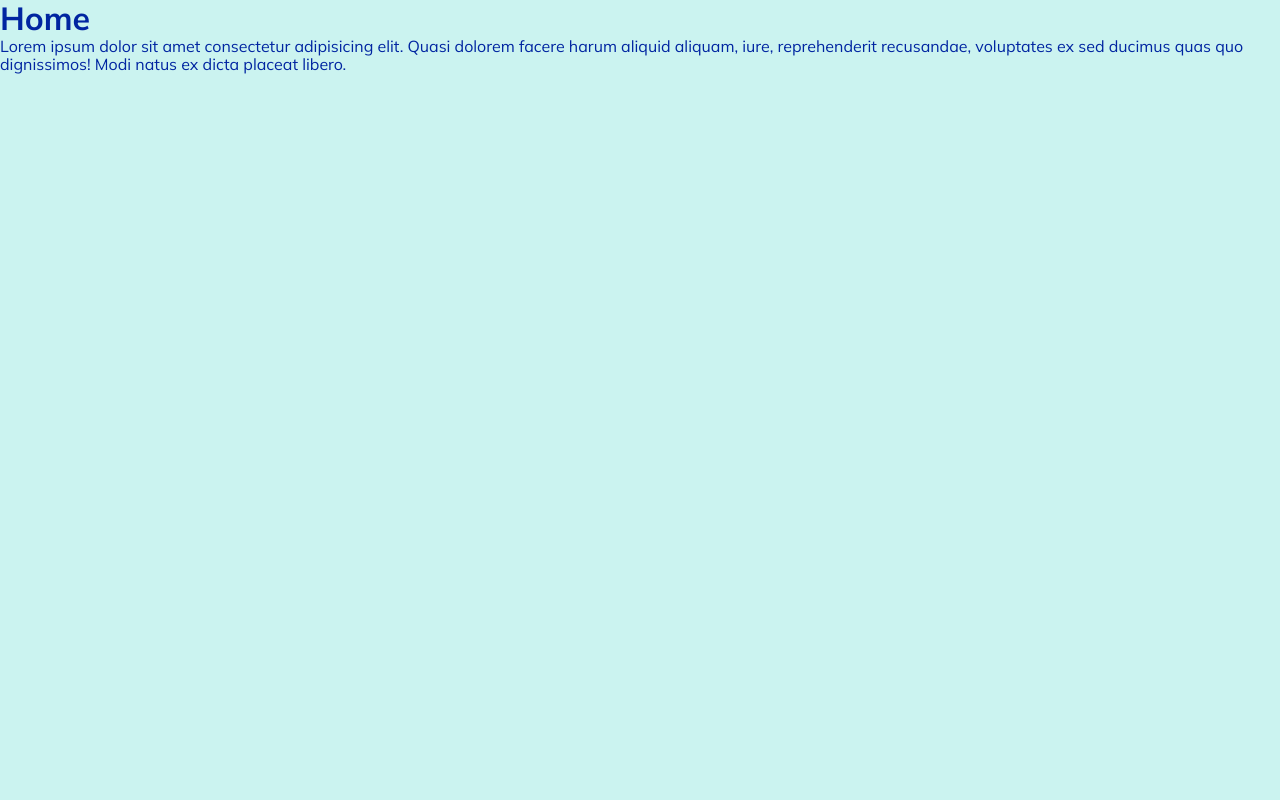
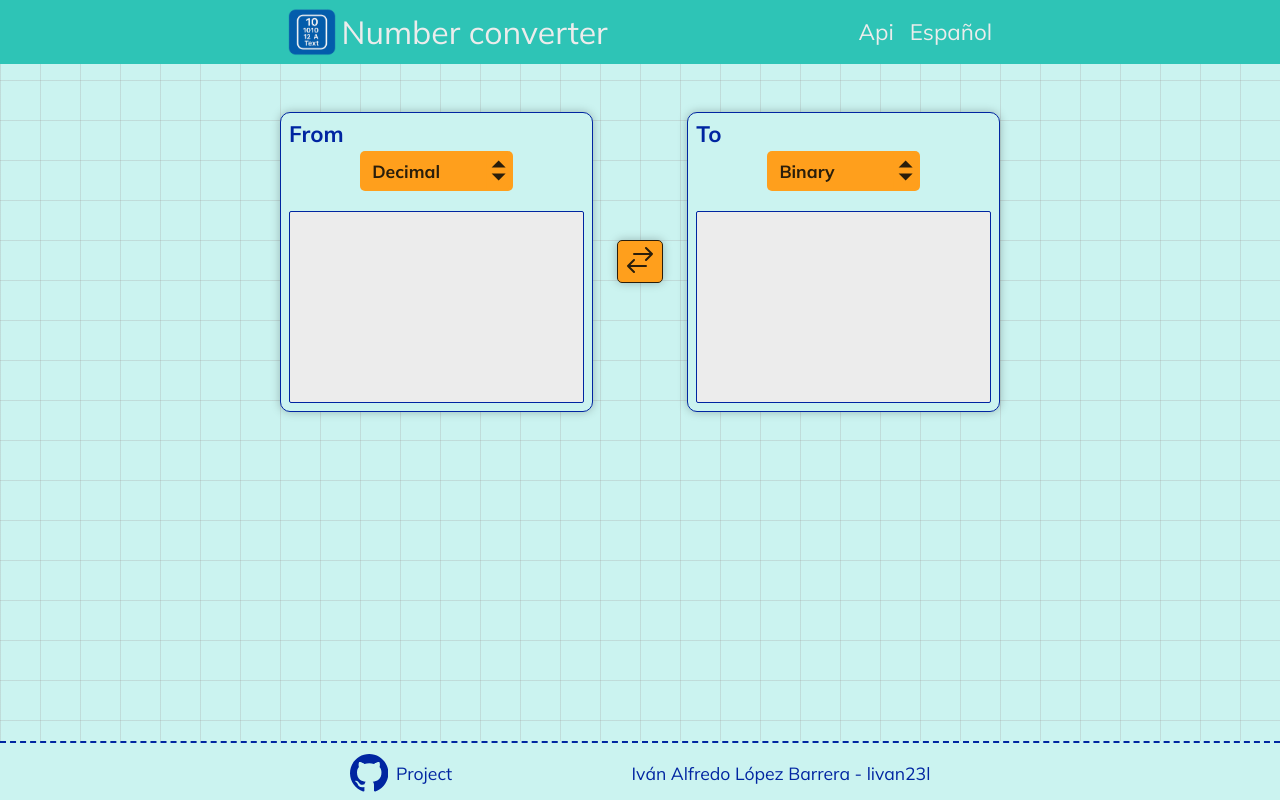
Before and after one commit to livan23l/NumberConverter, a website: page public/views/home.html in a window 1280 px wide. Drawn offline with Linux system fonts and the light colour scheme.

Commit message:
WIP: Creation of the main page styles and logic

```diff
--- a/public/css/app.css
+++ b/public/css/app.css
@@ -1,3 +1,4 @@
 @import url('./normalize.css');
 @import url('./initialization.css');
 @import url('./variables.css');
+@import url('./layout.css');
--- /dev/null
+++ b/public/css/home.css
@@ -0,0 +1,138 @@
+/* Converters styles */
+.converter {
+    width: 100%;
+    display: flex;
+    justify-content: space-between;
+    align-items: center;
+    gap: 1.5rem;
+}
+
+.converter__element {
+    flex: 1;
+    padding: 0.5rem;
+    border: 1.5px solid var(--text-primary);
+    border-radius: 10px;
+    background-color: var(--primary);
+    box-shadow: 0 0 10px #00000040;
+    display: flex;
+    flex-flow: column nowrap;
+    gap: 0.25rem;
+}
+
+.converter__title {
+    font-size: 1.4rem;
+    font-weight: bold;
+}
+
+.selected {
+    width: fit-content;
+    margin-inline: auto;
+    position: relative;
+    overflow: hidden;
+}
+
+.selected__element {
+    padding-block: 0.5rem;
+    padding-inline: 0.5rem 0.9rem;
+    background-color: var(--accent);
+    border-style: none;
+    border-radius: 5px;
+    color: var(--text-accent);
+    font-size: 1.1rem;
+    font-weight: bold;
+    cursor: pointer;
+}
+
+@-moz-document url-prefix() {
+  .selected__option {
+    font-family: Arial, sans-serif;
+  }
+}
+
+.selected__arrows {
+    width: 1.5rem;
+    height: 90%;
+    border-top-right-radius: 5px;
+    border-bottom-right-radius: 5px;
+    background-color: var(--accent);
+    position: absolute;
+    top: 50%;
+    right: 0;
+    translate: -10% -50%;
+    pointer-events: none;
+}
+
+.selected__arrows::before,
+.selected__arrows::after {
+    --size: 0.45rem;
+    display: block;
+    content: "";
+    width: 0;
+    height: 0;
+    position: absolute;
+    top: 50%;
+    left: 50%;
+    translate: -50% -50%;
+}
+
+.selected__arrows::before {
+    border-left: var(--size) solid transparent;
+    border-right: var(--size) solid transparent;
+    border-bottom: var(--size) solid var(--text-accent);
+    top: 32.5%;
+}
+
+.selected__arrows::after {
+    border-left: var(--size) solid transparent;
+    border-right: var(--size) solid transparent;
+    border-top: var(--size) solid var(--text-accent);
+    top: 67.5%;
+}
+
+.converter__textarea {
+    width: 100%;
+    height: 12rem;
+    margin-top: 1rem;
+    padding: 0.35rem 0.5rem;
+    border: 1.2px solid var(--text-primary);
+    border-radius: 2px;
+     background-color: var(--text-secondary);
+    font-size: 1.1rem;
+    font-weight: bold;
+    color: inherit;
+    resize: none;
+}
+
+.converter__textarea:disabled {
+    cursor: no-drop;
+}
+
+.converter__change {
+    width: fit-content;
+    height: fit-content;
+    padding: 0.25rem 0.45rem;
+    border-style: none;
+    background-color: transparent;
+    box-shadow: 0 0 10px #00000040;
+    border-radius: 5px;
+    position: relative;
+}
+
+.converter__change::before {
+    content: "";
+    border: 1.5px solid var(--text-accent);
+    border-radius: inherit;
+    background-color: var(--accent);
+    position: absolute;
+    z-index: -1;
+    inset: 0;
+}
+
+.converter__change:hover::before {
+    opacity: 0.85;
+}
+
+.converter__arrows {
+    width: 2rem;
+    color: var(--text-accent);
+}
--- a/public/css/initialization.css
+++ b/public/css/initialization.css
@@ -27,8 +27,12 @@ a {
     color: inherit;
 }
 
-button, input, select, textarea {
+button, input, select, option, textarea {
   font-family: inherit;
+}
+
+button {
+    cursor: pointer;
 }
 
 @media (prefers-reduced-motion: reduce) {
--- /dev/null
+++ b/public/css/layout.css
@@ -0,0 +1,126 @@
+/* Page styles */
+.lpage {
+    min-height: 100vh;
+    background-image:
+        linear-gradient(to right, rgba(165, 165, 165, 0.3) 1px, transparent 1px),
+        linear-gradient(to bottom, rgba(165, 165, 165, 0.3) 1px, transparent 1px);
+    background-size: 40px 40px;
+    display: grid;
+    grid-template-rows: auto 1fr auto;
+}
+
+/* Header styles */
+.lheader {
+    grid-row: 1/2;
+    width: 100%;
+    background-color: var(--secondary);
+    display: flex;
+    justify-content: center;
+    color: var(--text-secondary);
+}
+
+.lheader__content {
+    max-width: var(--max-width);
+    width: 100%;
+    height: 100%;
+    padding: 0.5rem 1rem;
+    display: flex;
+    justify-content: space-between;
+    align-items: center;
+}
+
+.lheader__principal {
+    display: flex;
+    align-items: center;
+    gap: 0.35rem;
+}
+
+.lheader__img {
+    aspect-ratio: 1;
+    min-width: 0;
+    width: 3rem;
+}
+
+.lheader__title {
+    display: none;
+    font-weight: normal;
+}
+
+.lheader__secondary {
+    padding-block: 0.45rem;
+    display: flex;
+    gap: 1rem;
+}
+
+.lheader__anchor {
+    display: block;
+    font-size: 1.4rem;
+    position: relative;
+}
+
+.lheader__anchor::before {
+    content: "";
+    position: absolute;
+    inset: 0;
+}
+
+.lheader__anchor:hover::before {
+    border-bottom: 2px solid var(--text-secondary);
+}
+
+/* Main styles */
+.lmain {
+    grid-row: 2/3;
+    max-width: var(--max-width);
+    width: 100%;
+    margin-inline: auto;
+    padding: 3rem 0.5rem 5rem;
+}
+
+/* Footer styles */
+.lfooter {
+    grid-row: 3/4;
+    width: 100%;
+    border-top: 2px dashed var(--text-primary);
+    background-color: var(--primary);
+    display: flex;
+    justify-content: center;
+}
+
+.lfooter__content {
+    max-width: var(--max-width);
+    width: 100%;
+    height: 100%;
+    padding: 0.65rem 1rem 0.5rem;
+    display: flex;
+    justify-content: space-around;
+    align-items: center;
+    gap: 1.5rem;
+}
+
+.lfooter__item {
+    display: flex;
+    align-items: center;
+    gap: 0.5rem;
+}
+
+.lfooter__icon {
+    color: var(--text-primary);
+    width: 2.4rem;
+}
+
+.lfooter__text {
+    font-size: 1.1rem;
+    text-align: center;
+}
+
+
+@media (min-width: 36rem) {
+    .lheader__title {
+        display: block;
+    }
+
+    .lfooter__content {
+        padding: 0.65rem 0 0.5rem;
+    }
+}
--- a/public/css/variables.css
+++ b/public/css/variables.css
@@ -3,9 +3,11 @@
     --primary: #CBF3F0;
     --text-primary: #0025A1;
     --secondary: #2EC4B6;
-    --text-secondary: #FCFCFB;
+    --text-secondary: #ECECEC;
     --accent: #FF9F1C;
     --text-accent: #2A1E0B;
+    --max-width: 46rem;
+    --breakpoint: 36rem;
 }
 
 /* Font load */
--- /dev/null
+++ b/public/js/home.js
@@ -0,0 +1,66 @@
+class Converter {
+    #from;
+    #to;
+
+    #invertElements() {
+        const temporalOption = this.#from.$select.value;
+        const temporalText = this.#from.$textarea.value;
+
+        // Invert the values
+        //--From
+        this.#from.$select.value = this.#to.$select.value;
+        this.#from.lastSelectValue = this.#from.$select.value;
+        this.#from.$textarea.value = this.#to.$textarea.value;
+        //--To
+        this.#to.$select.value = temporalOption;
+        this.#to.lastSelectValue = this.#to.$select.value;
+        this.#to.$textarea.value = temporalText;
+    }
+
+    #changeSelectEvent() {
+        const handleChange = (changed, adverse) => {
+            if (changed.$select.value == adverse.$select.value) {
+                changed.$select.value = changed.lastSelectValue;
+                return this.#invertElements();
+            }
+
+            changed.lastSelectValue = changed.$select.value;
+        }
+
+        this.#from.$select.addEventListener('change', () => {
+            handleChange(this.#from, this.#to);
+        });
+        this.#to.$select.addEventListener('change', () => {
+            handleChange(this.#to, this.#from);
+        });
+    }
+
+    #changeBtnClickEvent() {
+        const $changeBtn = document.querySelector('#button-change');
+
+        $changeBtn.addEventListener('click', () => {
+            this.#invertElements();
+        });
+    }
+
+    constructor() {
+        // Set attributes
+        this.#from = {
+            $select: document.querySelector('#select-from'),
+            $textarea: document.querySelector('#textarea-from'),
+        };
+        this.#to = {
+            $select: document.querySelector('#select-to'),
+            $textarea: document.querySelector('#textarea-to'),
+        };
+        this.#from.lastSelectValue = this.#from.$select.value;
+        this.#to.lastSelectValue = this.#to.$select.value;
+        this.validValues = ['decimal', 'binary', 'hexadecimal', 'octal', 'text'];
+
+        // Set the events
+        this.#changeBtnClickEvent();
+        this.#changeSelectEvent();
+    }
+}
+
+new Converter();
--- a/public/views/home.html
+++ b/public/views/home.html
@@ -5,18 +5,85 @@
   <meta charset="UTF-8">
   <meta name="viewport" content="width=device-width, initial-scale=1.0">
   <title>Number converter to any representation - NumberConverter</title>
+  <link rel="shortcut icon" href="../img/favicon.webp">
   <link rel="stylesheet" href="../css/app.css">
-  <link rel="shortcut icon" href="../img/favicon.webp">
+  <link rel="stylesheet" href="../css/home.css">
   <script type="module" src="../js/app.js"></script>
+  <script src="../js/home.js" defer></script>
 </head>
 
-<body>
-  <h1>Home</h1>
+<body class="lpage">
+  <header class="lheader">
+    <div class="lheader__content">
+      <a class="lheader__principal" href="/">
+        <img class="lheader__img" src="../img/favicon.webp" alt="Page icon">
+        <h1 class="lheader__title">Number converter</h1>
+      </a>
 
-  <p>
-    Lorem ipsum dolor sit amet consectetur adipisicing elit. Quasi dolorem facere harum aliquid aliquam, iure,
-    reprehenderit recusandae, voluptates ex sed ducimus quas quo dignissimos! Modi natus ex dicta placeat libero.
-  </p>
+      <div class="lheader__secondary">
+        <a class="lheader__anchor" href="/api">Api</a>
+        <a class="lheader__anchor" href="/es">Español</a>
+      </div>
+    </div>
+  </header>
+
+  <main class="lmain">
+    <div class="converter">
+      <!-- From -->
+      <div class="converter__element">
+        <p class="converter__title">From</p>
+
+        <div class="selected">
+          <select class="selected__element" id="select-from">
+            <option class="selected__option" value="decimal" selected>Decimal</option>
+            <option class="selected__option" value="binary">Binary</option>
+            <option class="selected__option" value="hexadecimal">Hexadecimal</option>
+            <option class="selected__option" value="octal">Octal</option>
+            <option class="selected__option" value="text">Text</option>
+          </select>
+          <div class="selected__arrows"></div>
+        </div>
+
+        <textarea class="converter__textarea" id="textarea-from"></textarea>
+      </div>
+
+      <button id="button-change" class="converter__change">
+        <svg class="converter__arrows" xmlns="http://www.w3.org/2000/svg" fill="none" viewBox="0 0 24 24" stroke-width="1.5" stroke="currentColor">
+          <path stroke-linecap="round" stroke-linejoin="round" d="M7.5 21 3 16.5m0 0L7.5 12M3 16.5h13.5m0-13.5L21 7.5m0 0L16.5 12M21 7.5H7.5" />
+        </svg>
+      </button>
+
+      <!-- To -->
+      <div class="converter__element">
+        <p class="converter__title">To</p>
+
+        <div class="selected">
+          <select class="selected__element" id="select-to">
+            <option class="selected__option" value="decimal">Decimal</option>
+            <option class="selected__option" value="binary" selected>Binary</option>
+            <option class="selected__option" value="hexadecimal">Hexadecimal</option>
+            <option class="selected__option" value="octal">Octal</option>
+            <option class="selected__option" value="text">Text</option>
+          </select>
+          <div class="selected__arrows"></div>
+        </div>
+
+        <textarea class="converter__textarea" id="textarea-to" disabled></textarea>
+      </div>
+    </div>
+  </main>
+
+  <footer class="lfooter">
+    <div class="lfooter__content">
+      <a class="lfooter__item" href="https://github.com/livan23l/NumberConverter" target="_blank" rel="noopener noreferrer">
+        <svg class="lfooter__icon" viewBox="0 0 1024 1024" fill="currentColor" xmlns="http://www.w3.org/2000/svg">
+          <path fill-rule="evenodd" clip-rule="evenodd" d="M8 0C3.58 0 0 3.58 0 8C0 11.54 2.29 14.53 5.47 15.59C5.87 15.66 6.02 15.42 6.02 15.21C6.02 15.02 6.01 14.39 6.01 13.72C4 14.09 3.48 13.23 3.32 12.78C3.23 12.55 2.84 11.84 2.5 11.65C2.22 11.5 1.82 11.13 2.49 11.12C3.12 11.11 3.57 11.7 3.72 11.94C4.44 13.15 5.59 12.81 6.05 12.6C6.12 12.08 6.33 11.73 6.56 11.53C4.78 11.33 2.92 10.64 2.92 7.58C2.92 6.71 3.23 5.99 3.74 5.43C3.66 5.23 3.38 4.41 3.82 3.31C3.82 3.31 4.49 3.1 6.02 4.13C6.66 3.95 7.34 3.86 8.02 3.86C8.7 3.86 9.38 3.95 10.02 4.13C11.55 3.09 12.22 3.31 12.22 3.31C12.66 4.41 12.38 5.23 12.3 5.43C12.81 5.99 13.12 6.7 13.12 7.58C13.12 10.65 11.25 11.33 9.47 11.53C9.76 11.78 10.01 12.26 10.01 13.01C10.01 14.08 10 14.94 10 15.21C10 15.42 10.15 15.67 10.55 15.59C13.71 14.53 16 11.53 16 8C16 3.58 12.42 0 8 0Z" transform="scale(64)" fill="currentColor"/>
+        </svg>
+        <p class="lfooter__text">Project</p>
+      </a>
+      <p class="lfooter__text">Iván Alfredo López Barrera - livan23l</p>
+    </div>
+  </footer>
 </body>
 
 </html>
```
